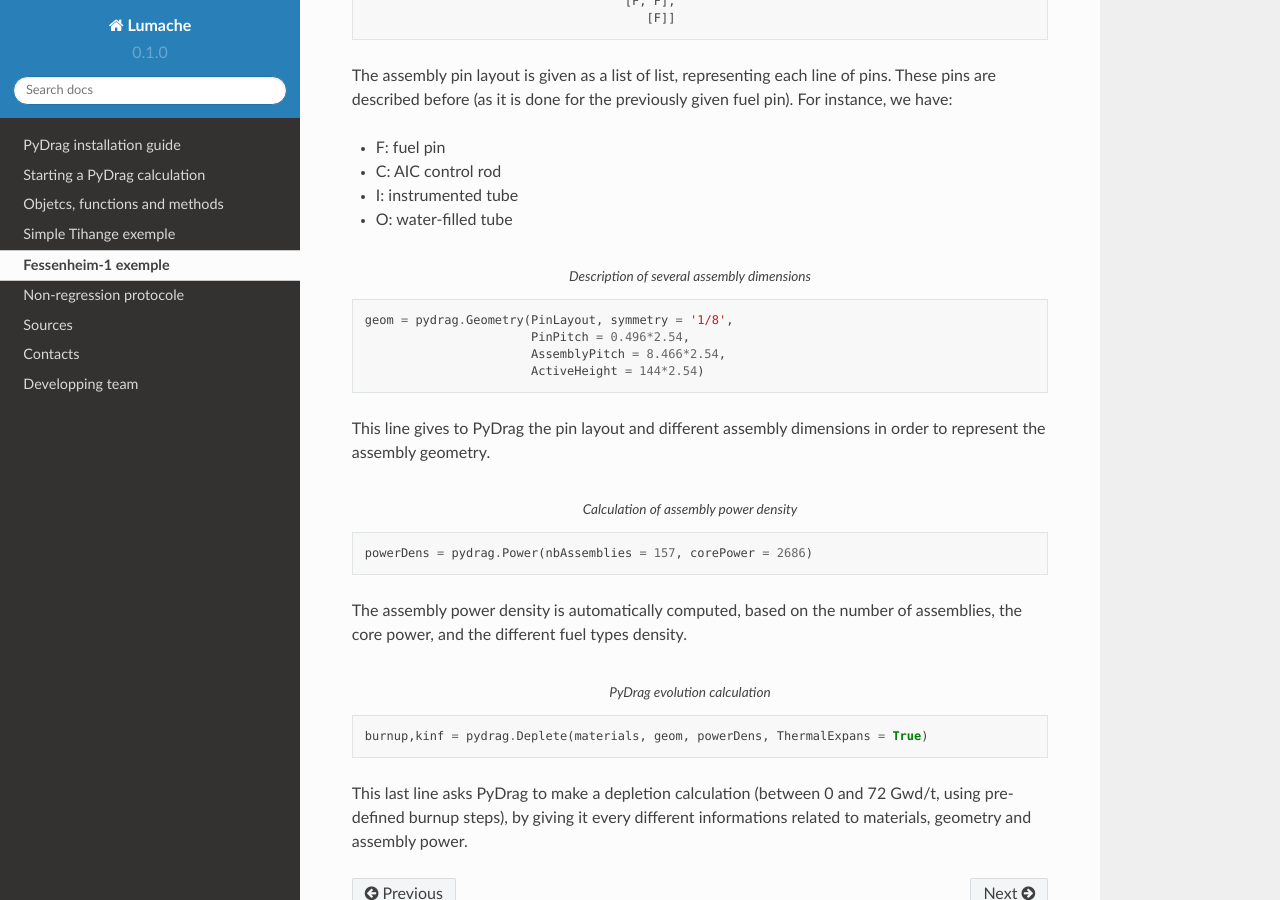
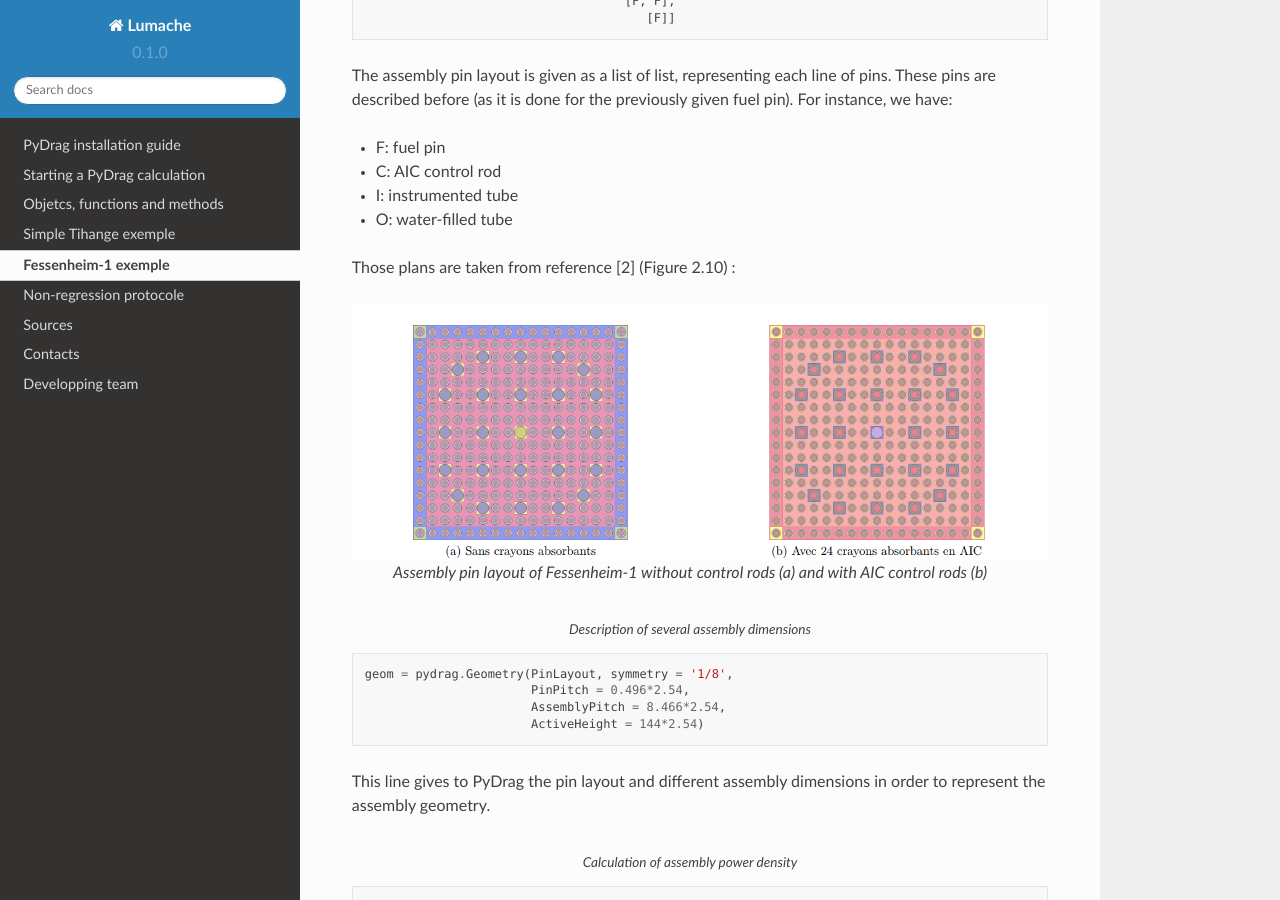
Before and after one commit to Ben105m/rtd-tutorial, a Sphinx documentation site: the page built from docs/source/exemple1.rst, in a window 1280 px wide and 900 px high, scrolled down 2844 px. Built offline with Sphinx 7.4.7 and the Read the Docs theme 2.0.0, drawn with Linux system fonts in a browser that asks for light colours.

Commit message:
Update exemple1.rst

```diff
--- a/docs/source/exemple1.rst
+++ b/docs/source/exemple1.rst
@@ -116,6 +116,15 @@ The assembly pin layout is given as a list of list, representing each line of pi
 - I: instrumented tube
 - O: water-filled tube
 
+Those plans are taken from reference [2] (Figure 2.10) :
+
+.. figure:: ./_images/fessenheim_plan.png
+  :align: center
+  :figclass: align-center
+
+  Assembly pin layout of Fessenheim-1 without control rods (a) and with AIC control rods (b)
+
+
 .. code-block:: python
   :caption: Description of several assembly dimensions
 
```
